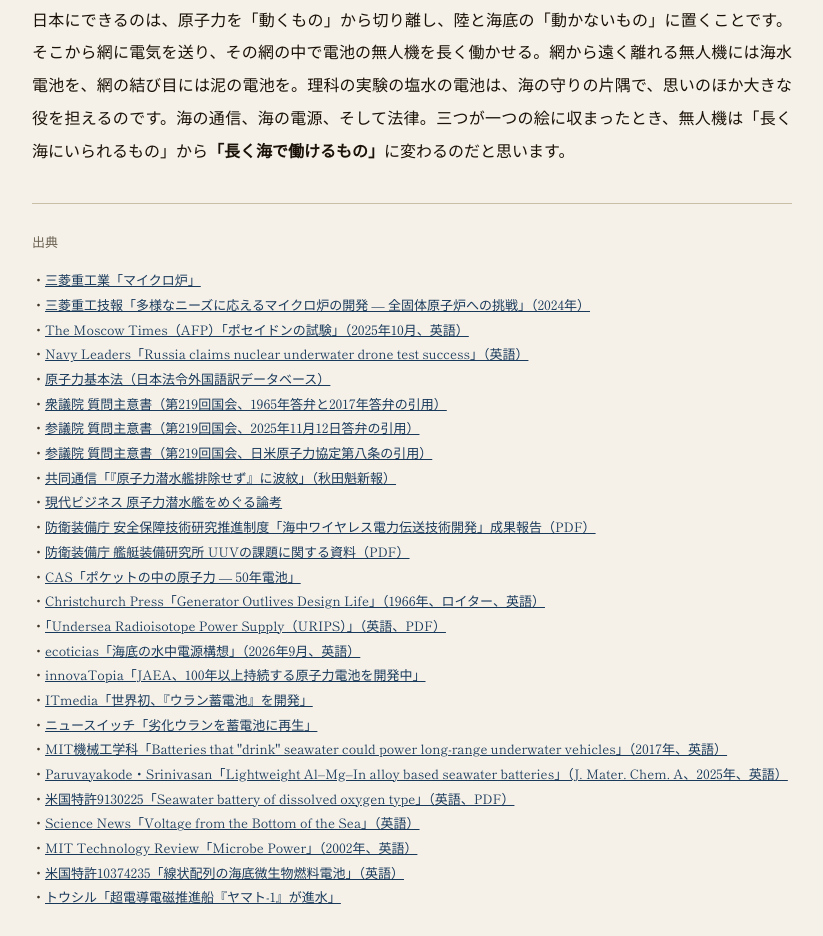
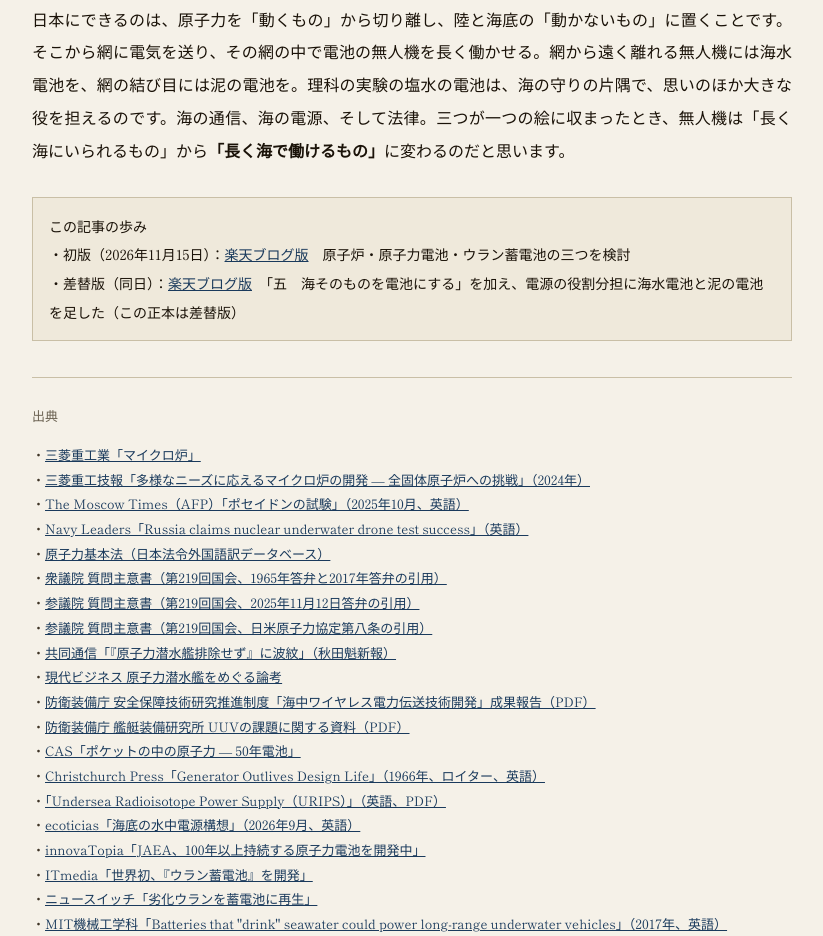
Before and after one commit to yymm77/yymm77.github.io, a plain HTML site: page kiroku/2026/2026-11-15-mujin-dengen.html in a window 1280 px wide. Shown: the part 7044-7980 px from the top of the page, without its empty margins (228-1051 px from the left). Drawn offline with Linux system fonts and the light colour scheme.

Commit message:
記録：無人機の電源の記事に「この記事の歩み」（初版と差替版へのリンク）を追加
Co-Authored-By: Claude Opus 5.5 <noreply@anthropic.com>
Claude-Session: https://claude.ai/code/session_011evFGasTYZbRXPGBWDXQK6

```diff
--- a/kiroku/2026/2026-11-15-mujin-dengen.html
+++ b/kiroku/2026/2026-11-15-mujin-dengen.html
@@ -124,6 +124,9 @@ hr{border:none;border-top:1px solid #c9bfa6;margin:36px 0 26px;}
 <h2>結び</h2>
 <p>原子炉で動く無人の水中機は、もう世界に存在します。けれどもそれは、核を運ぶための兵器として生まれました。日本が同じものを作る必要はありませんし、作れる道理もありません。</p>
 <p>日本にできるのは、原子力を「動くもの」から切り離し、陸と海底の「動かないもの」に置くことです。そこから網に電気を送り、その網の中で電池の無人機を長く働かせる。網から遠く離れる無人機には海水電池を、網の結び目には泥の電池を。理科の実験の塩水の電池は、海の守りの片隅で、思いのほか大きな役を担えるのです。海の通信、海の電源、そして法律。三つが一つの絵に収まったとき、無人機は「長く海にいられるもの」から<b>「長く海で働けるもの」</b>に変わるのだと思います。</p>
+<div class="prev">この記事の歩み<br>
+・初版（2026年11月15日）：<a href="https://plaza.rakuten.co.jp/yymm88/diary/202611150006/" target="_blank" rel="noopener">楽天ブログ版</a>　原子炉・原子力電池・ウラン蓄電池の三つを検討<br>
+・差替版（同日）：<a href="https://plaza.rakuten.co.jp/yymm88/diary/202611150007/" target="_blank" rel="noopener">楽天ブログ版</a>　「五　海そのものを電池にする」を加え、電源の役割分担に海水電池と泥の電池を足した（この正本は差替版）</div>
 <hr>
 <div class="note">出典</div>
 <div class="src">・<a href="https://www.mhi.com/jp/business/products-services/energy-environment/nuclear-power-generation/micro-reactors" target="_blank" rel="noopener">三菱重工業「マイクロ炉」</a><br>
```
